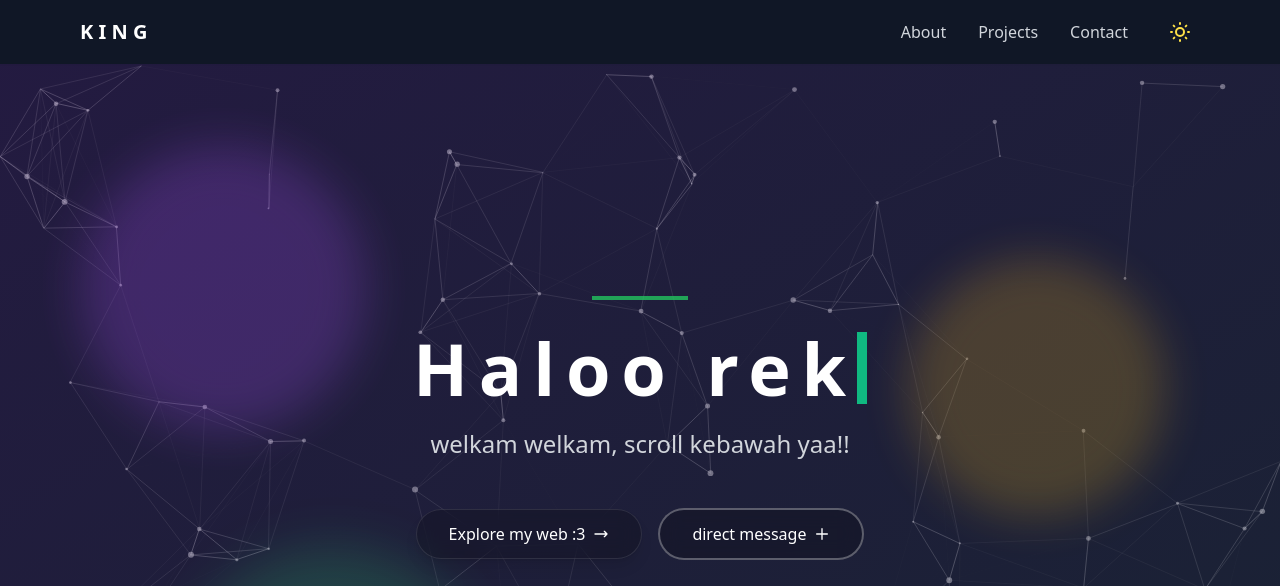
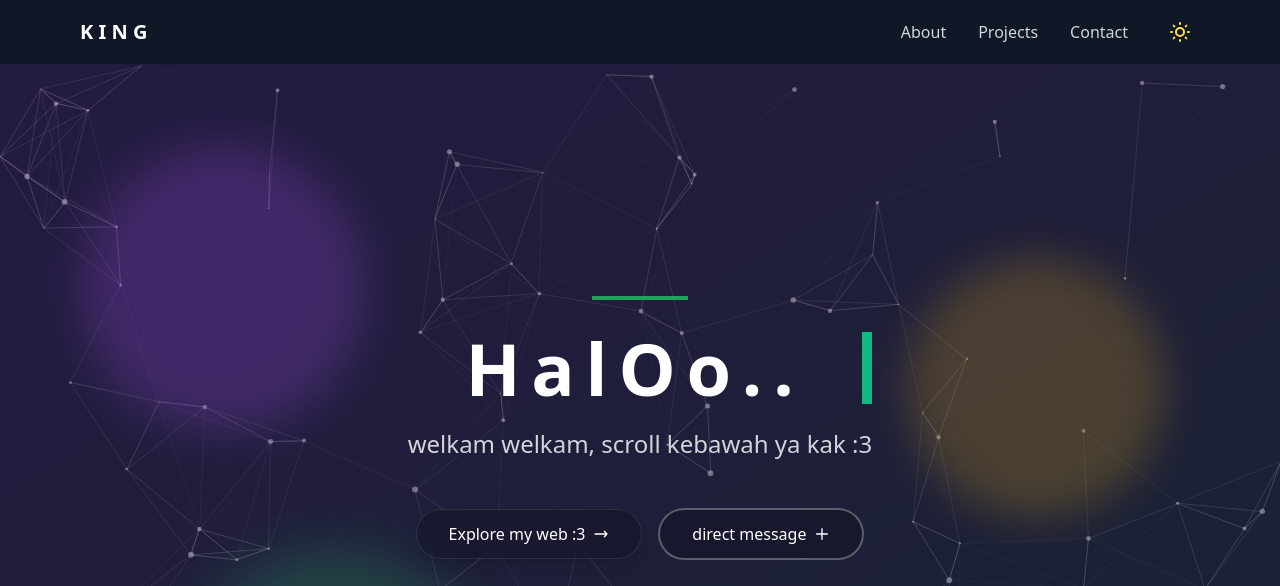
Before and after one commit to zulp44/Porto-v.1, a plain HTML site: page index.html in a window 1280 px wide. Shown: the top 586 px of the page. Drawn offline with nearby package versions, Linux system fonts and the light colour scheme; animation ran at ten frames a second.

Commit message:
Update index.html

```diff
--- a/index.html
+++ b/index.html
@@ -143,12 +143,12 @@
 
                     <!-- Main heading with typing effect -->
                     <h1 class="text-4xl md:text-6xl lg:text-7xl font-bold text-white mb-6 typewriter">
-                        Haloo rek
+                        HalOo..
                     </h1>
 
                     <!-- Subheading with fade in -->
                     <p class="text-xl md:text-2xl text-gray-300 mb-12 opacity-0 animate-fadeIn">
-                        welkam welkam, scroll kebawah yaa!!
+                        welkam welkam, scroll kebawah ya kak :3
                     </p>
 
                     <!-- CTA Buttons -->
```
